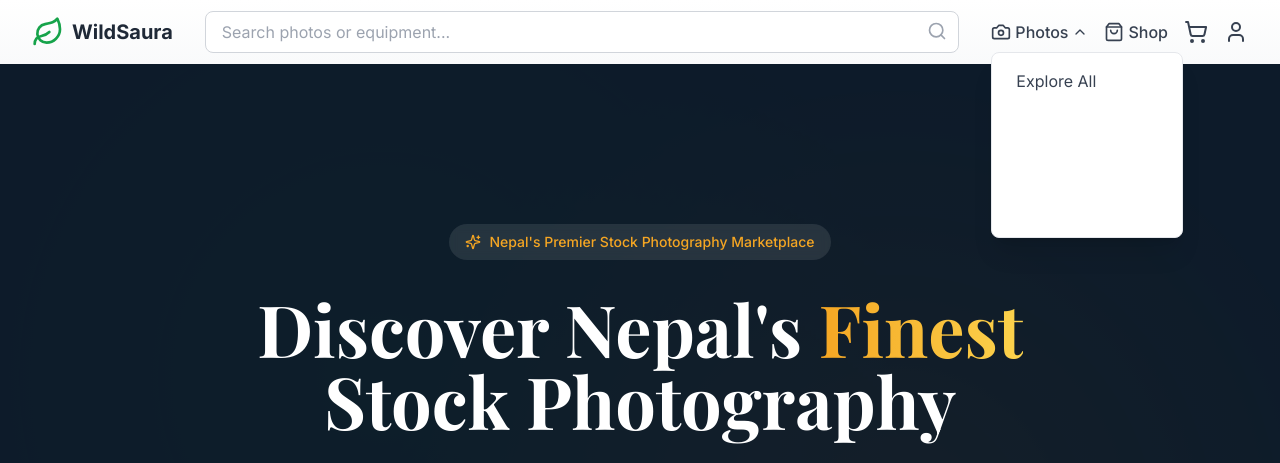
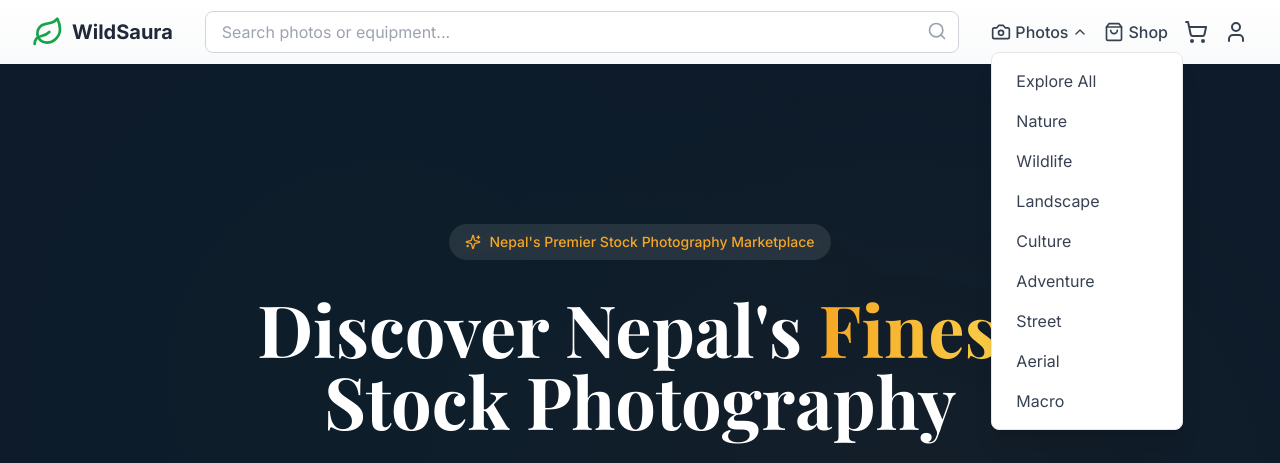
Before and after one commit to madan123051/wildsaura-market, a Next.js app: page / in a window 1280 px wide. Both pictures are taken after a click on the button "Photos". Shown: the top 463 px of the page. Built offline with nearby package versions, Linux system fonts and the light colour scheme; no server answers; the database is empty; a web font is replaced by a local one.

Commit message:
fix: correct CATEGORIES mapping in Navbar
- Use category.value instead of category.id
- Use category.label instead of category.name
- PhotoCategory type uses value/label not id/name

```diff
--- a/src/components/layout/Navbar.tsx
+++ b/src/components/layout/Navbar.tsx
@@ -202,11 +202,11 @@ function Navbar() {
                   </Link>
                   {CATEGORIES.map((category) => (
                     <Link
-                      key={category.id}
-                      href={`/explore?category=${category.id}`}
+                      key={category.value}
+                      href={`/explore?category=${category.value}`}
                       className="block px-4 py-2 text-gray-700 hover:bg-gray-100 rounded-lg"
                     >
-                      {category.name}
+                      {category.label}
                     </Link>
                   ))}
                 </div>
```
